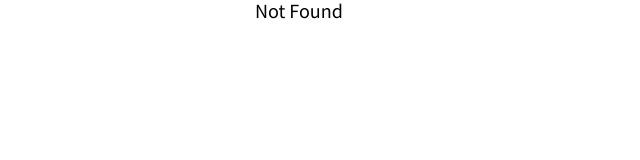
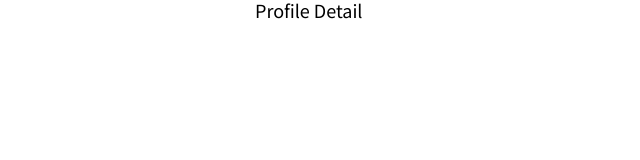
Before and after one commit to semos0px/partner-desktop, a React (Create React App) app: page /profile/123 in a window 1280 px wide. Shown: the top 160 px of the page, without its empty margins (0-640 px from the left). Built offline with nearby package versions, Linux system fonts and the light colour scheme; a web font is replaced by a local one.

Commit message:
🚚 Profile detail page 라우트 추가하기

```diff
--- a/src/App.js
+++ b/src/App.js
@@ -13,6 +13,8 @@ import NotFound from "./pages/notFound";
 import ClassDetailPage from "./pages/class/detail";
 import AuthProvider, { ProtectRouter } from "./context/auth";
 import EditPartnerInfoPage from "./pages/user/edit";
+import ProfileDetailPage from "./pages/profile/detail";
+import NoticePage from "./pages/notice";
 
 const App = () => {
   return (
@@ -28,6 +30,7 @@ const App = () => {
                 <Route path=":pid" element={<EditPartnerInfoPage />} />
 
                 <Route path="profile" element={<ProfilePage />} />
+                <Route path="profile/:pid" element={<ProfileDetailPage />} />
 
                 <Route path="class/*" element={<ClassPage />}>
                   <Route path=":cid" element={<ClassDetailPage />} />
@@ -35,7 +38,9 @@ const App = () => {
 
                 <Route path="inquiry" element={<InquiryPage />} />
                 <Route path="sales" element={<SalesPage />} />
+
                 <Route path="viewmore" element={<ViewMore />} />
+                <Route path="notice" element={<NoticePage />} />
                 <Route path="signup" element={<SignUpPage />} />
 
                 <Route path="/*" element={<NotFound />} />
--- a/src/pages/profile/detail.js
+++ b/src/pages/profile/detail.js
@@ -1,5 +1,5 @@
 const ProfileDetailPage = () => {
-  return;
+  return <div>Profile Detail</div>;
 };
 
 export default ProfileDetailPage;
```
